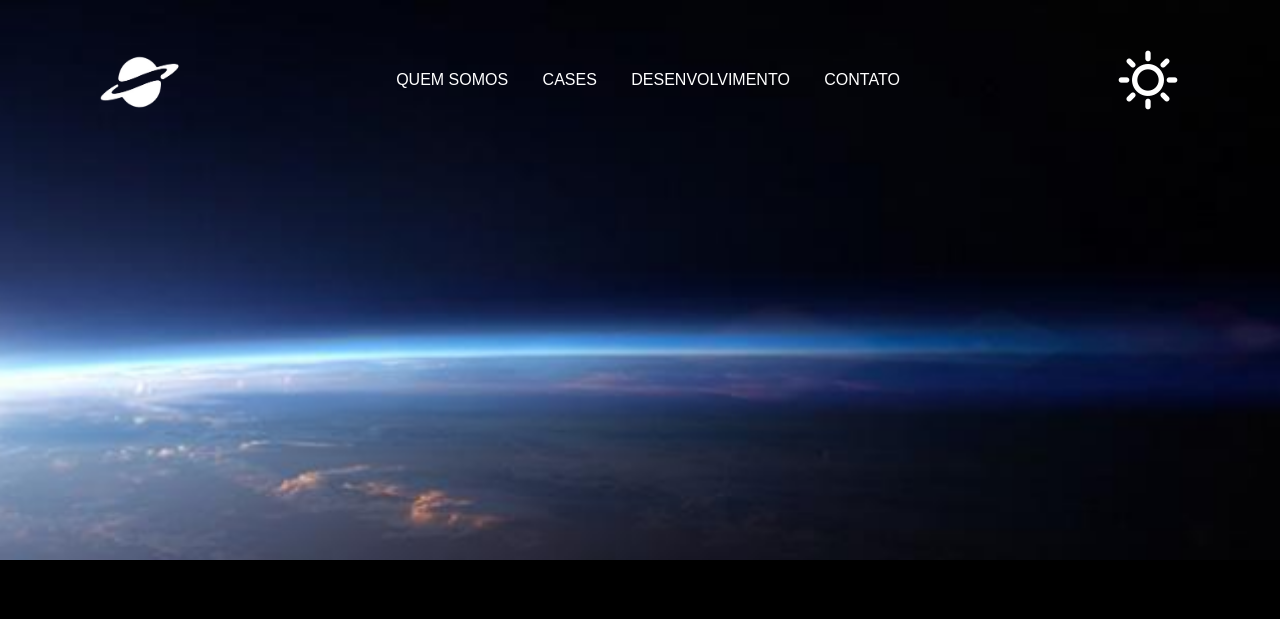
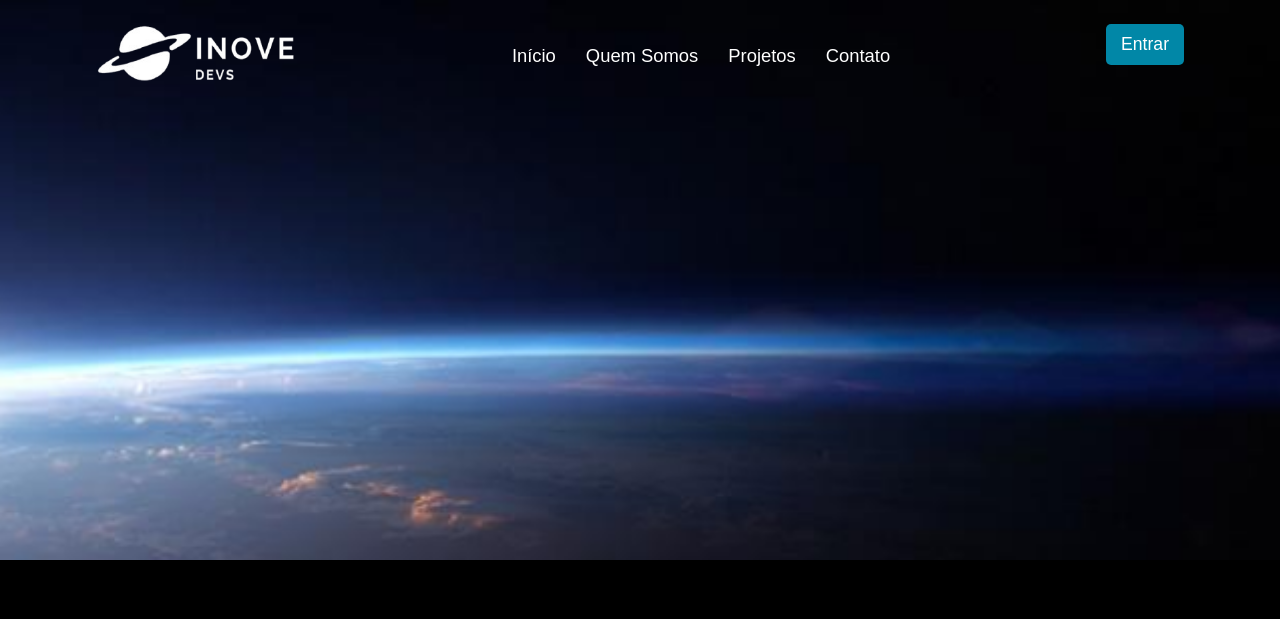
Before and after one commit to MatheusLira-31/SiteInoveDevs, a plain HTML site: page SiteInoveDevs/index.html in a window 1280 px wide. Drawn offline with Linux system fonts and the light colour scheme.

Commit message:
Add files via upload

```diff
--- a/SiteInoveDevs/css/estilo.css
+++ b/SiteInoveDevs/css/estilo.css
@@ -1,3 +1,5 @@
+@import url('https://fonts.googleapis.com/css2?family=Inter:wght@200;300;400;500&display=swap');
+
 * {
     margin: 0;
     padding: 0;
@@ -6,6 +8,7 @@
     text-decoration: none;
     list-style: none;
 }
+
 :root{
     --font-color1:#fff;
     --font-color2:#000;
@@ -22,7 +25,7 @@ body{
 
 .imglogo{
     height: 60px;
-    width: 80px;
+    width: 200px;
 }
 
 header{
@@ -33,32 +36,98 @@ header{
     background-size: cover;
 }
 
-nav {
-    position: fixed; /* Fixa a navbar no topo */
-    margin-top: 40px;
-    width: 100%; /* Faz a navbar ocupar toda a largura da tela */
+.nav-bar {
     display: flex;
-    justify-content: space-around;
-    align-items: center;
-    background-color: transparent;
-    height: 10vh;
-    z-index: 1000; /* Garante que a navbar fique acima de outros elementos */
+    justify-content: space-between;
+    padding: 1.5rem 6rem;
 }
 
-nav ul li{
-    display: inline-flex;
-    text-decoration: none;
-    padding: 15px;
+.nav-list {
+    display: flex;
+    align-items: center;
 }
 
-nav ul li a{
+.nav-list ul {
     display: flex;
-    color:var(--font-color1);
-    text-decoration: none;
-    text-transform: uppercase;
+    justify-content: center;
+    list-style: none;
 }
 
-nav ul li a:hover{
-    color:var(--bg-color2);
-    font-weight: 700;
-  }
+.nav-item {
+    margin: 0 15px;
+}
+
+.nav-link {
+    text-decoration: none;
+    font-size: 1.15rem;
+    color: #fff;
+    font-weight: 400;
+}
+
+.login-button button {
+    border: none;
+    padding: 10px 15px;
+    border-radius: 5px;
+    background-color: #0187a7;
+}
+
+.login-button button a {
+    text-decoration: none;
+    color: #fff;
+    font-weight: 500;
+    font-size: 1.1rem;
+}
+
+.mobile-menu-icon {
+    display: none;
+}
+
+.mobile-menu {
+    display: none;
+}
+
+@media screen and (max-width: 600px) {
+
+    .nav-bar {
+        padding: 1.5rem 4rem;
+    }
+    .nav-item {
+        display: none;
+    }
+    .login-button {
+        display: none;
+    }
+    .mobile-menu-icon {
+        display: block;
+    }
+    .mobile-menu-icon button {
+        background-color: transparent;
+        border: none;
+        cursor: pointer;
+    }
+    .mobile-menu ul {
+        display: flex;
+        flex-direction: column;
+        text-align: center;
+        padding-bottom: 1rem;
+    }
+    .mobile-menu .nav-item {
+        display: block;
+        padding-top: 1.2rem;
+    }
+    .mobile-menu .login-button {
+        display: block;
+        padding: 1rem 2rem;
+    }
+    .mobile-menu .login-button button {
+        width: 100%;
+    }
+    .icon{
+        height: 60px;
+    }
+
+   .open {
+        display: block;
+    }
+
+}
--- a/SiteInoveDevs/index.html
+++ b/SiteInoveDevs/index.html
@@ -6,29 +6,49 @@
     <title>INOVE DEVS</title>
     <link rel="stylesheet" href="css/estilo.css">
 </head>
+
 <body>
     <header>
+        <nav class="nav-bar">
+            <div class="logo">
+                <img class="imglogo" src="assents/LogoInoveDevs.png" alt="">
+            </div>
+            <div class="nav-list">
+                <ul>
+                    <li class="nav-item"><a href="./index.html" class="nav-link">Início</a></li>
+                    <li class="nav-item"><a href="#" class="nav-link"> Quem Somos</a></li>
+                    <li class="nav-item"><a href="#" class="nav-link">Projetos</a></li>
+                    <li class="nav-item"><a href="#" class="nav-link"> Contato</a></li>
+                </ul>
+            </div>
+            <div class="login-button">
+                <button><a href="#">Entrar</a></button>
+            </div>
 
-        <nav>
-
-            <img class="imglogo" src="assents/logo_inoveDevs.png" alt="Logo Inove Devs">
+            <div class="mobile-menu-icon">
+                <button onclick="menuShow()"><img class="icon" src="assents/menu_white.png" alt=""></button>
+            </div>
+        </nav>
+        <div class="mobile-menu">
             <ul>
-                <li><a href="#">Quem Somos</a></li>
-                <li><a href="#">Cases</a></li>
-                <li><a href="#">Desenvolvimento</a></li>
-                <li><a href="#">Contato</a></li>
-
+                <li class="nav-item"><a href="./index.html" class="nav-link">Início</a></li>
+                <li class="nav-item"><a href="#" class="nav-link">Projetos</a></li>
+                <li class="nav-item"><a href="#" class="nav-link"> Quem Somos</a></li>
+                <li class="nav-item"><a href="#" class="nav-link"> Contato</a></li>
             </ul>
-            <img src="assents/sol.png" alt="Mudar para tema claro" onclick="trocar('#fff')">
-
-        </nav>
-
+            <div class="login-button">
+                <button><a href="#">Entrar</a></button>
+            </div>
+        </div>
     </header>
 
     <section>
-        <h1>Lorem ipsum dolor sit amet consectetur adipisicing elit. Laborum voluptatem fugit, veritatis totam dicta velit excepturi recusandae optio enim quae. Commodi perferendis molestiae esse ea aperiam error maiores sit iure!</h1>
+        <h1>Lorem ipsum dolor sit amet consectetur adipisicing elit. Laborum voluptatem fugit, veritatis totam dicta
+            velit excepturi recusandae optio enim quae. Commodi perferendis molestiae esse ea aperiam error maiores sit
+            iure!</h1>
     </section>
 
-<script src="js/script.js"></script>
+    <script src="js/script.js"></script>
 </body>
+
 </html>
--- a/SiteInoveDevs/js/script.js
+++ b/SiteInoveDevs/js/script.js
@@ -1,4 +1,10 @@
-function trocar(cor){
-    document.body.style.background =cor;
-
+function menuShow() {
+    let menuMobile = document.querySelector('.mobile-menu');
+    if (menuMobile.classList.contains('open')) {
+        menuMobile.classList.remove('open');
+        document.querySelector('.icon').src = "assents/menu_white.png";
+    } else {
+        menuMobile.classList.add('open');
+        document.querySelector('.icon').src = "assents/close_white.png";
+    }
 }
```
Also changed, not shown: SiteInoveDevs/assents/LogoInoveDevs.png (added), SiteInoveDevs/assents/close_white.png (added), SiteInoveDevs/assents/menu_white.png (added).
